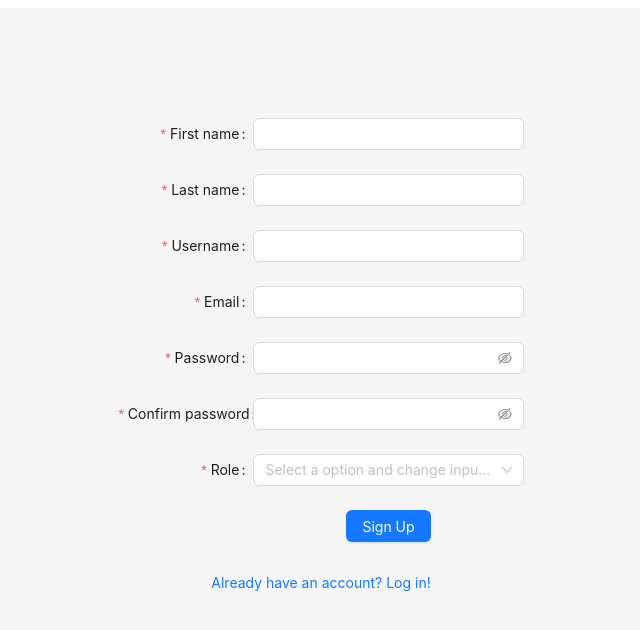
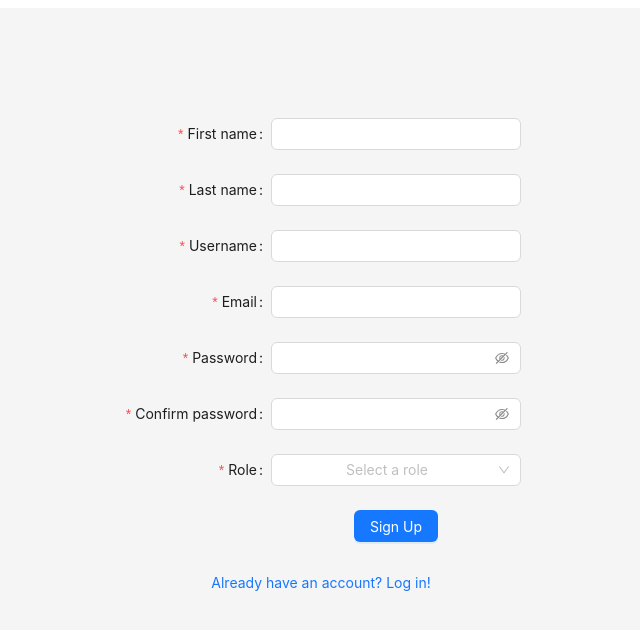
Before and after one commit to skroflin/rep-and-pay-full-stack, a React (Vite) app in the folder client-side/: page /sign-up in a window 1280 px wide. Shown: the top 630 px of the page, without its empty margins (319-959 px from the left). Built offline with nearby package versions, Linux system fonts and the light colour scheme.

Commit message:
Rad s propovima ant design-a

```diff
--- a/client-side/src/pages/BookingPage/component.tsx
+++ b/client-side/src/pages/BookingPage/component.tsx
@@ -13,6 +13,7 @@ import type { TrainingSessionResponse } from "../../utils/types/TrainingSession"
 export default function BookingPage() {
     const queryClient = useQueryClient()
     const [selectedDate, setSelectedDate] = useState<string>(dayjs().format("YYYY-MM-DD"))
+    const [pendingSession, setPendingSession] = useState<number[]>([])
 
     const { data: sessions, isLoading } = useQuery<TrainingSessionResponse[]>({
         queryKey: ["available-sessions", selectedDate],
@@ -43,7 +44,17 @@ export default function BookingPage() {
             endOfReservationTime
         }
 
-        bookingMutation.mutate(bookingRequest)
+        setPendingSession(prev => [...prev, session.id])
+        bookingMutation.mutate({
+            trainingSessionId: session.id,
+            reservationTime: dayjs(session.dateTime).toDate(),
+            endOfReservationTime: dayjs(session.dateTime).add(1, "hour").toDate()
+        },
+        {
+            onError: () => {
+                setPendingSession(prev => prev.filter(id => id !== session.id))
+            }
+        })
     }
 
     return (
@@ -74,13 +85,15 @@ export default function BookingPage() {
                                     type="primary"
                                     onClick={() => handleBooking(session)}
                                     loading={bookingMutation.isPending}
+                                    disabled={pendingSession.includes(session.id)}
                                 >
                                     Book
                                 </Button>
                             ]}
                         >
                             <List.Item.Meta
-                                title = {`${dayjs(session.dateTime).format("HH:mm")} - ${session.trainingType}`}
+                                style={{ textTransform: "capitalize" }}
+                                title = {`${session.trainingType}`}
                                 description={
                                     `${session.trainingLevel} by
                                     ${session.trainerFirstName} ${session.trainerLastName}`
--- a/client-side/src/pages/NotificationsPage/component.tsx
+++ b/client-side/src/pages/NotificationsPage/component.tsx
@@ -4,6 +4,7 @@ import type { TrainerBookingResponse } from "../../utils/types/Booking";
 import { getTrainerBookings, updateBookingStatus } from "../../utils/api";
 import dayjs from "dayjs";
 import { Button, Calendar, List, Modal, Space, Spin, Typography } from "antd";
+import { DownCircleOutlined, UpCircleOutlined } from "@ant-design/icons";
 
 export default function NotificationsPage() {
     const { Text } = Typography
@@ -41,7 +42,7 @@ export default function NotificationsPage() {
                 b.bookingStatus === "PENDING" &&
                 dayjs(b.reservationTime).isSame(value, "day")
         )
-        return hasPending ? <div style={{color: "red"}}>-</div> : null
+        return hasPending ? <div style={{color: "red"}}><UpCircleOutlined /></div> : <div style={{color: "green"}}><DownCircleOutlined /></div>
     }
 
     return (
--- a/client-side/src/pages/SignUpPage/component.tsx
+++ b/client-side/src/pages/SignUpPage/component.tsx
@@ -83,7 +83,6 @@ export default function SignUp() {
         <Layout
             style={{
                 padding: "1em 0em",
-                textAlign: "center",
                 alignItems: "center",
                 justifyContent: "center",
                 display: "flex"
@@ -91,9 +90,9 @@ export default function SignUp() {
         >
             <Form
                 name="basic"
-                labelCol={{ span: 8 }}
+                labelCol={{ span: 9 }}
                 wrapperCol={{ span: 16 }}
-                style={{ maxWidth: 600 }}
+                style={{ maxWidth: 400 }}
                 initialValues={{ remember: true }}
                 autoComplete="off"
             >
@@ -163,7 +162,7 @@ export default function SignUp() {
 
                 <Form.Item name="role" label="Role" rules={[{ required: true }]}>
                     <Select
-                        placeholder="Select a option and change input text above"
+                        placeholder="Select a role"
                         allowClear
                         onChange={handleChange}
                     >
```
